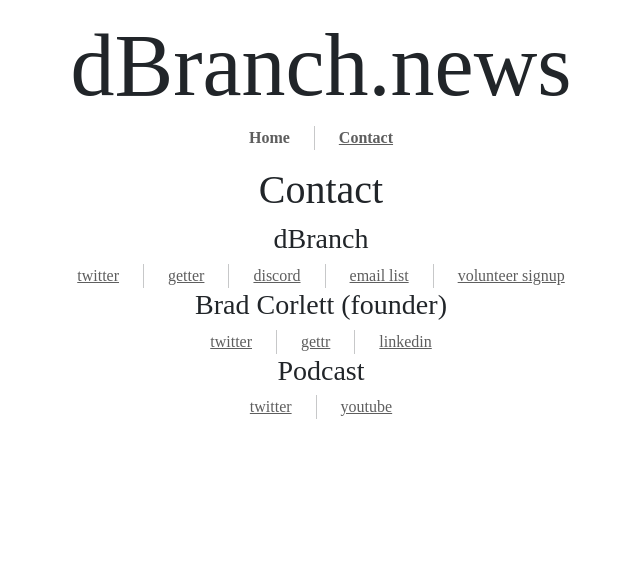
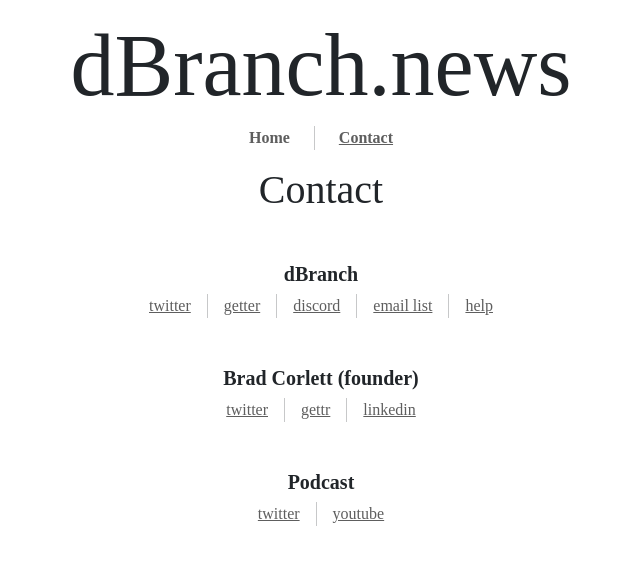
Before and after one commit to b-rad-c/dbranch-website, a JavaScript app in the folder ui/: page /contact in a window 1280 px wide. Shown: the top 562 px of the page, without its empty margins (319-959 px from the left). Built offline with nearby package versions, Linux system fonts and the light colour scheme.

Commit message:
initial deployment

```diff
--- a/ui/src/App.js
+++ b/ui/src/App.js
@@ -14,7 +14,7 @@
 
       <Stack className="justify-content-center" direction="horizontal" gap={4} >
         <NavLink exact="true" className="navLink" to="/">Home</NavLink>
-        <div className="vr" />
+          <div className="vr" />
         <NavLink className="navLink" to="/contact">Contact</NavLink>
       </Stack>
 
--- a/ui/src/constants.js
+++ b/ui/src/constants.js
@@ -4,6 +4,7 @@
 export const dBranchWebsite = 'http://dbranch.news'
 export const dBranchEmailList = 'https://forms.gle/mgGM7CR93e3Dbvh76'
 export const dBranchVolunteerForm = 'https://forms.gle/Ui2YFUPNQ4dBhiWx7'
+export const dBranchWhitePaper = 'https://docs.google.com/document/d/1OPO-kc7hfDR9s-QRddvkUTVcPsPp1sEcj8nh6ilBzII/edit?usp=sharing'
 
 export const personalTwitter = 'https://twitter.com/BradRCorlett'
 export const personalGettr = 'https://gettr.com/user/b_rad_c'
@@ -11,3 +12,5 @@
 
 export const podcastTwitter = 'https://twitter.com/VerticalLinePod'
 export const podcastYouTube = 'http://vlpod.com/watch'
+
+export function URL({ url, text}) { return <a href={url} rel="noreferrer" target="_blank">{ text }</a>; }
--- a/ui/src/routes/Contact.js
+++ b/ui/src/routes/Contact.js
@@ -1,7 +1,10 @@
 import Container from 'react-bootstrap/Container'
 import Stack from 'react-bootstrap/Stack'
-import * as URLs from '../constants';
+import * as constants from '../constants';
+import { URL } from '../constants'
 import './Contact.scss'
+
+const stackGap = 3
 
 export default function About() {
     return (
@@ -9,32 +12,32 @@
             <h1>Contact</h1>
             <Container>
                 <h3>dBranch</h3>
-                <Stack className="justify-content-center" direction="horizontal" gap={4}>
-                    <a href={URLs.dBranchTwitter} rel="noreferrer" target="_blank">twitter</a>
+                <Stack className="justify-content-center" direction="horizontal" gap={stackGap}>
+                    <URL url={constants.dBranchTwitter} text="twitter"/>
                         <div className="vr" />
-                    <a href={URLs.dBranchGettr} rel="noreferrer" target="_blank">getter</a>
+                    <URL url={constants.dBranchGettr} text="getter"/>
                         <div className="vr" />
-                    <a href={URLs.dBranchDiscord} rel="noreferrer" target="_blank">discord</a>
+                    <URL url={constants.dBranchDiscord} text="discord"/>
                         <div className="vr" />
-                    <a href={URLs.dBranchEmailList} rel="noreferrer" target="_blank">email list</a>
+                    <URL url={constants.dBranchEmailList} text="email list"/>
                         <div className="vr" />
-                    <a href={URLs.dBranchVolunteerForm} rel="noreferrer" target="_blank">volunteer signup</a>
+                    <URL url={constants.dBranchVolunteerForm} text="help"/>
                 </Stack>
 
                 <h3>Brad Corlett (founder)</h3>
-                <Stack className="justify-content-center" direction="horizontal" gap={4}>
-                    <a href={URLs.personalTwitter} rel="noreferrer" target="_blank">twitter</a>
+                <Stack className="justify-content-center" direction="horizontal" gap={stackGap}>
+                    <URL url={constants.personalTwitter} text="twitter"/>
                         <div className="vr" />
-                    <a href={URLs.personalGettr} rel="noreferrer" target="_blank">gettr</a>
+                    <URL url={constants.personalGettr} text="gettr"/>
                         <div className="vr" />
-                    <a href={URLs.personalLinkedIn} rel="noreferrer" target="_blank">linkedin</a>
+                    <URL url={constants.personalLinkedIn} text="linkedin"/>
                 </Stack>
 
                 <h3>Podcast</h3>
-                <Stack className="justify-content-center" direction="horizontal" gap={4}>
-                    <a href={URLs.podcastTwitter} rel="noreferrer" target="_blank">twitter</a>
+                <Stack className="justify-content-center" direction="horizontal" gap={stackGap}>
+                    <URL url={constants.podcastTwitter} text="twitter"/>
                     <div className="vr" />
-                    <a href={URLs.podcastYouTube} rel="noreferrer" target="_blank">youtube</a>
+                    <URL url={constants.podcastYouTube} text="youtube"/>
                 </Stack>
             </Container>
 
--- a/ui/src/routes/Contact.scss
+++ b/ui/src/routes/Contact.scss
@@ -1,3 +1,9 @@
 .leftAlignedContent {
   text-align: left;
 }
+
+h3{
+  margin-top: 3rem;
+  font-size: 1.25rem;
+  font-weight: bold;
+}
```
